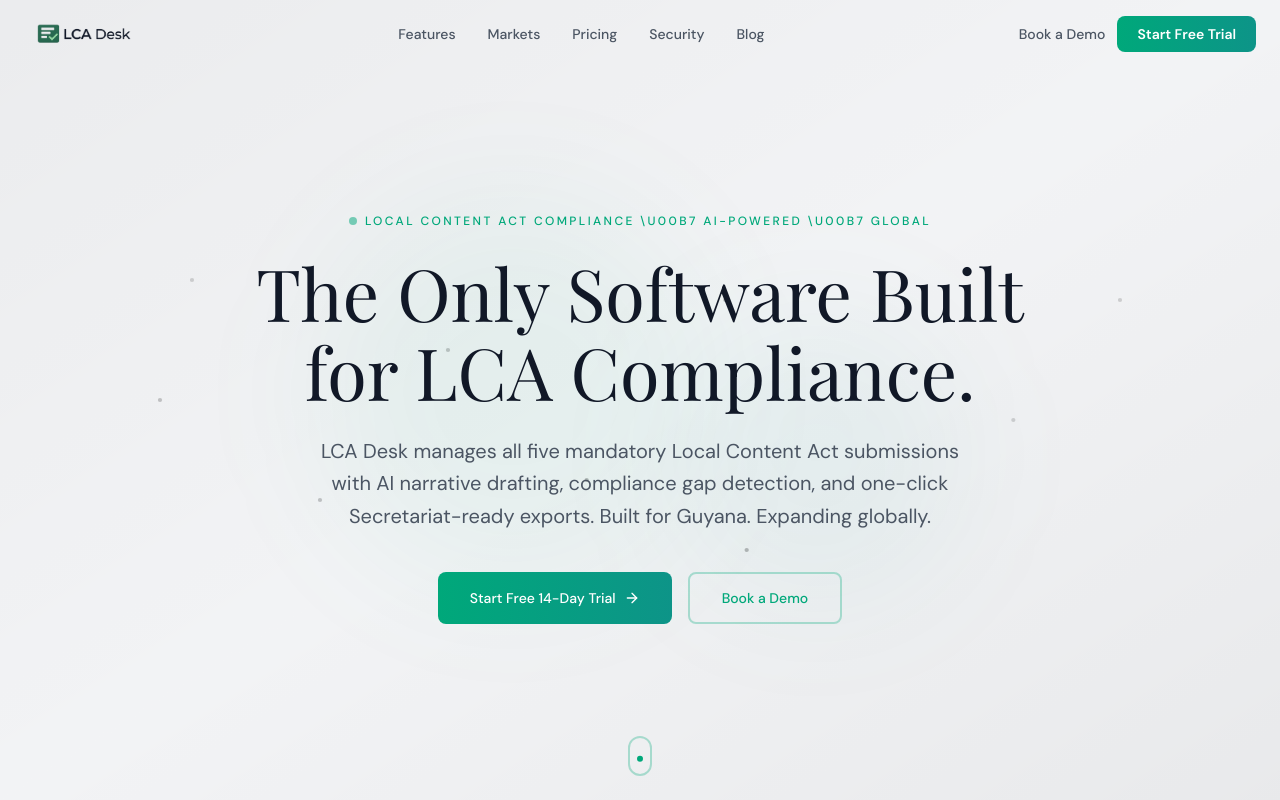
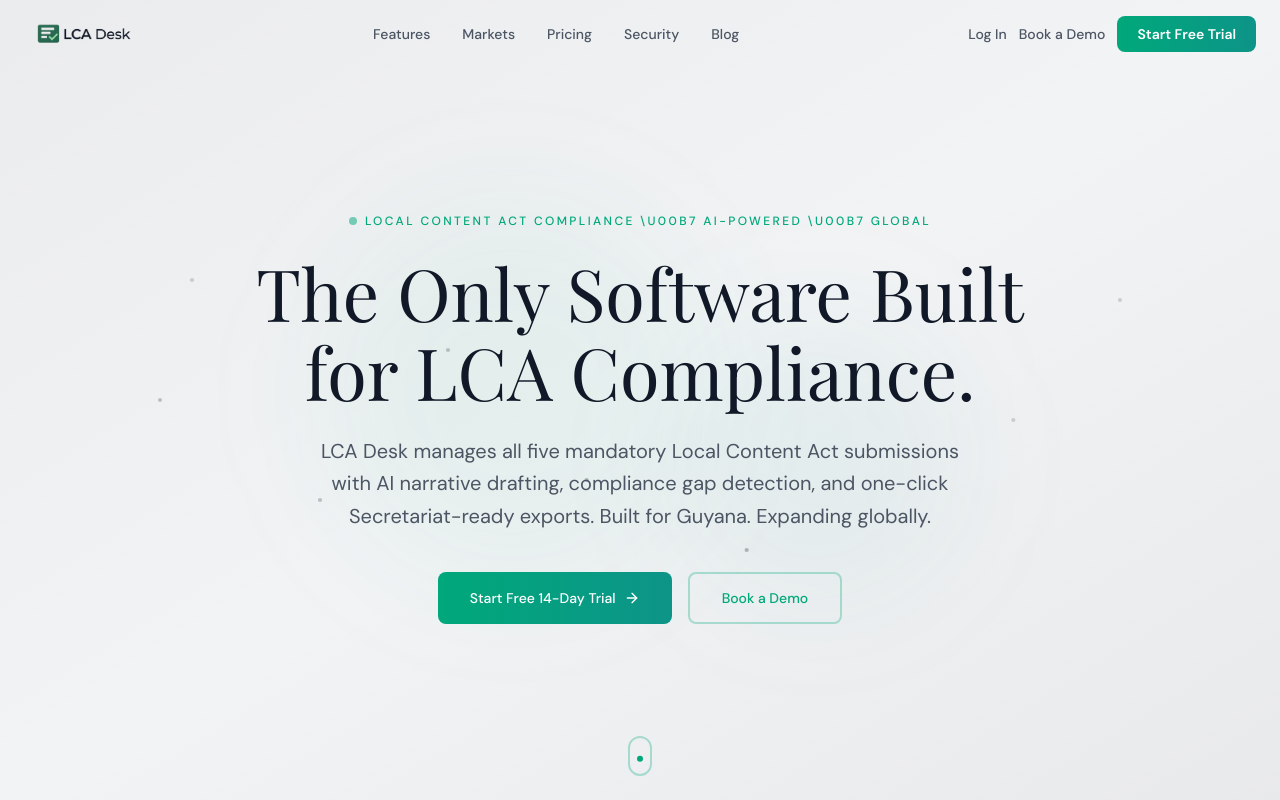
Before and after one commit to cjkootch/lcadesk_website, a Next.js app: page / in a window 1280 px wide. Shown: the top 800 px of the page. Built offline with nearby package versions, Linux system fonts and the light colour scheme.

Commit message:
feat: add Log In link to NavBar pointing to app.lcadesk.com/auth/login
https://claude.ai/code/session_011eaa6ViUfVnuafqTw1Dy6N

```diff
--- a/src/components/NavBar.tsx
+++ b/src/components/NavBar.tsx
@@ -50,6 +50,12 @@ export default function NavBar() {
 
         <div className="hidden md:flex items-center gap-3">
           <Link
+            href="https://app.lcadesk.com/auth/login"
+            className="text-sm text-text-secondary hover:text-accent transition-colors font-medium"
+          >
+            Log In
+          </Link>
+          <Link
             href="/demo"
             className="text-sm text-text-secondary hover:text-accent transition-colors font-medium"
           >
@@ -94,6 +100,13 @@ export default function NavBar() {
                 </Link>
               ))}
               <Link
+                href="https://app.lcadesk.com/auth/login"
+                onClick={() => setMobileOpen(false)}
+                className="text-sm text-text-secondary hover:text-accent transition-colors font-medium"
+              >
+                Log In
+              </Link>
+              <Link
                 href="/demo"
                 onClick={() => setMobileOpen(false)}
                 className="text-sm text-text-secondary hover:text-accent transition-colors font-medium"
```
